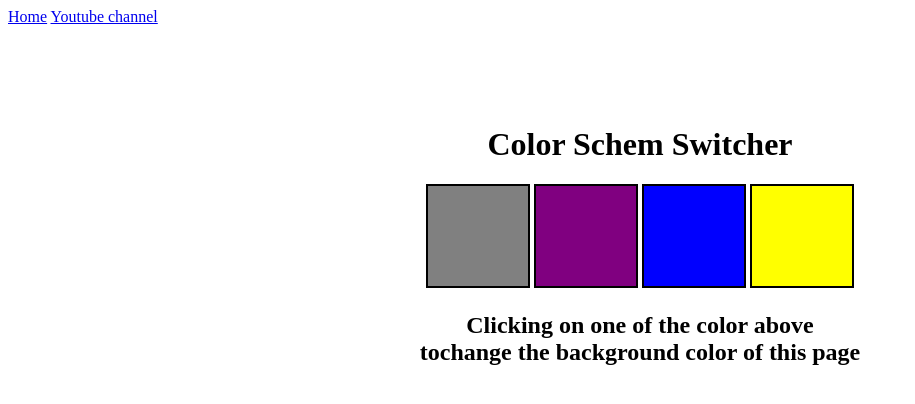
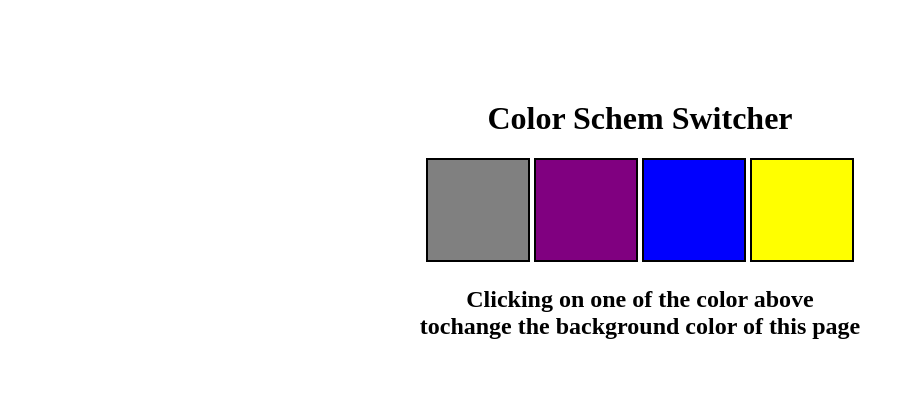
Before and after one commit to Biswa-23032004/java-script, a plain HTML site: page The projects/Color changer/index.html in a window 1280 px wide. Shown: the whole page, without its empty margins (0-915 px from the left). Drawn offline with Linux system fonts and the light colour scheme.

Commit message:
Color switcher

```diff
--- a/The projects/Color changer/index.html
+++ b/The projects/Color changer/index.html
@@ -6,12 +6,6 @@
     <title>Javasript Background Color Switcher</title>
 </head>
 <body>
-    <nav>
-        <a href="/" aria-current="page">Home</a>
-        <a target="_blank" href="https://www.youtube.com/@chaiaurcode"
-          >Youtube channel</a
-        >
-      </nav>
     <div class="canvas">
         <h1>Color Schem Switcher</h1>
         <span class="button" id="grey"></span>
```
